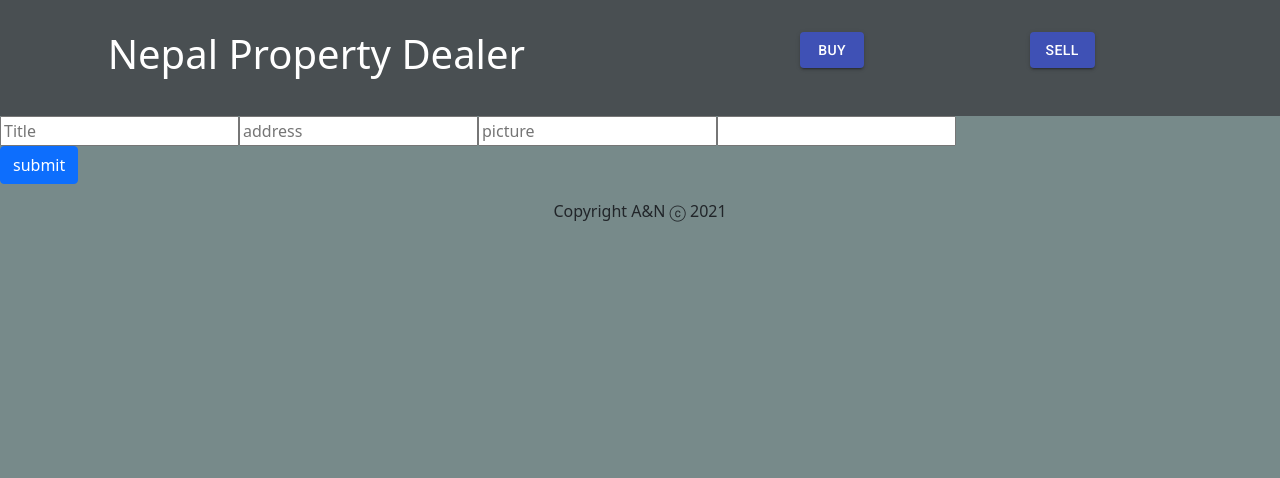
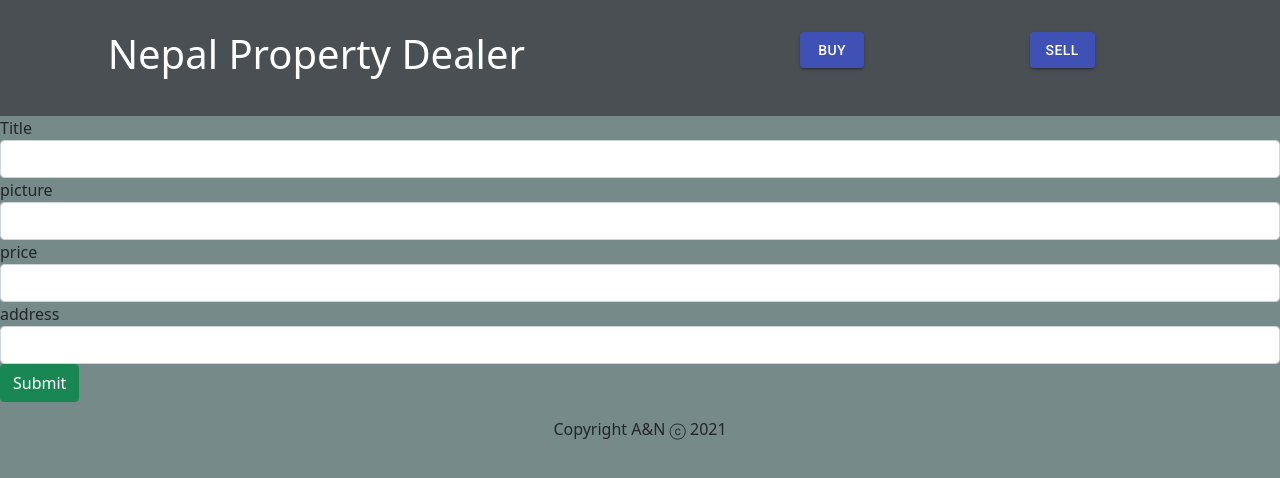
Before and after one commit to nshrestha1989/npd-frontend, a React (Create React App) app: page /sell in a window 1280 px wide. Shown: the top 478 px of the page. Built offline with nearby package versions, Linux system fonts and the light colour scheme.

Commit message:
form page conected to backend and database

```diff
--- a/src/components/App.jsx
+++ b/src/components/App.jsx
@@ -20,7 +20,7 @@ function App() {
     <Router>
       <Nav />
       <Route path="/" exact component={Home} />
-      <Route path="/sell" component={Sell} />
+      <Route path="/sell" component={Sell}  />
       <Route path="/find" component={Find} />
       <Route path="/" exact component={Information} />
 
--- a/src/components/Sell.jsx
+++ b/src/components/Sell.jsx
@@ -2,99 +2,175 @@ import React, { useState } from "react";
 import { Form, Button, Container, Row, Col } from "react-bootstrap";
 import "../styles/sell.css";
 import axios from "axios";
+import create from "../services/PropertyService";
 
-function Sell(props) {
+const Sell=()=>{
+    const initialPropertyState={
+        id:null,
+        title:"",
+        address:"",
+        price:"",
+        picture:""
+    };
 
-    //property post request frontend
-    const [property, setProperty] = useState([]);
 
-    function addProperty(newProperty) {
+const [property,setProperty]=useState(initialPropertyState);
+const[submitted,setSubmitted] =useState(false);
 
-        axios.post("/npd/property", newProperty).then(response => {
-            setProperty(prevProperty => {
-                return [...prevProperty, newProperty]
+const handleInputChange=event=>{
+    const{name,value}=event.target;
+    setProperty({...property,[name]:value});
+};
+
+const saveProperty=()=>{
+    var data={
+        title:property.title,
+        address:property.address,
+        price:property.price,
+        picture:property.picture
+    };
+
+create(data).then(response =>{
+        setProperty({
+            id:response.data.id,
+            title:response.data.title,
+            address:response.data.address,
+            price:response.data.price,
+            picture:response.data.picture
         });
+        setSubmitted(true);
+        console.log(response.data);
+    })
+    .catch(e=>{
+        console.log(e);
     });
+};
 
-    }
-
-    //crate form functions and state
-
-    const [land, setLand] = useState({
-        id: "",
-        address: "",
-        picture: "",
-        price: " ",
-        title: ""
-
-    });
-
-    function handleChange(event) {
-        const { name, value } = event.target;
-
-        setLand((prevLand) => {
-            return {
-                ...prevLand,
-                [name]: value
+const newProperty=() => {
+    setProperty(initialPropertyState);
+    setSubmitted(false);
 };
-        });
-    }
-
-    function submitLand(event) {
-        props.onAdd(land);
-        setLand({
-            id: "",
-            address: "",
-            picture: "",
-            price: " ",
-            title: ""
-        });
-        event.preventDefault();
-    }
 
 
 return (
+    <div className="submit-form">
+      {submitted ? (
         <div>
-            <form className="create-property">
-
+          <h4>You submitted successfully!</h4>
+          <button className="btn btn-success" onClick={newProperty}>
+            Add
+          </button>
+        </div>
+      ) : (
+        <div>
+          <div className="form-group">
+            <label htmlFor="title">Title</label>
             <input
+              type="text"
+              className="form-control"
+              id="title"
+              required
+              value={property.title}
+              onChange={handleInputChange}
               name="title"
-                    onChange={handleChange}
-                    value={land.title}
-                    placeholder="Title"
             />
-
-                <input
-                    name="address"
-                    onChange={handleChange}
-                    value={land.address}
-                    placeholder="address"
-                />
-
-                <input
-                    name="picture"
-                    onChange={handleChange}
-                    value={land.picture}
-                    placeholder="picture"
-                />
-
-                <input
-                    name="price"
-                    onChange={handleChange}
-                    value={land.price}
-                    placeholder="price"
-                />
-
-            </form>
-
-            <Button onClick={submitLand}>
-                submit
-              </Button>
+          </div>
 
 
+
+          <div className="form-group">
+            <label htmlFor="picture">picture</label>
+            <input
+              type="text"
+              className="form-control"
+              id="picture"
+              required
+              value={property.picture}
+              onChange={handleInputChange}
+              name="picture"
+            />
+          </div>
+
+          <div className="form-group">
+            <label htmlFor="price">price</label>
+            <input
+              type="text"
+              className="form-control"
+              id="price"
+              required
+              value={property.price}
+              onChange={handleInputChange}
+              name="price"
+            />
+          </div>
+          <div className="form-group">
+            <label htmlFor="address">address</label>
+            <input
+              type="text"
+              className="form-control"
+              id="address"
+              required
+              value={property.address}
+              onChange={handleInputChange}
+              name="address"
+            />
+          </div>
+
+          <button onClick={saveProperty} className="btn btn-success">
+            Submit
+          </button>
+        </div>
+      )}
     </div>
   );
-}
+};
+
+
+
+
+
+    // return (
+    //     <div>
+    //         <form className="create-property">
+
+    //             <input
+    //                 name="title"
+    //                 onChange={handleChange}
+    //                 value={property.title}
+    //                 placeholder="Title"
+    //             />
+
+    //             <input
+    //                 name="address"
+    //                 onChange={handleChange}
+    //                 value={property.address}
+    //                 placeholder="address"
+    //             />
+
+    //             <input
+    //                 name="picture"
+    //                 onChange={handleChange}
+    //                 value={property.picture}
+    //                 placeholder="picture"
+    //             />
+
+    //             <input
+    //                 name="price"
+    //                 onChange={handleChange}
+    //                 value={property.price}
+    //                 placeholder="price"
+    //             />
+
+    //         </form>
+
+    //         <Button onClick={submitproperty}>
+    //             submit
+    //           </Button>
+
+
+    //     </div>
+    // );
+
 
 //     const [selectedFiles, setSelectedFiles] = useState([]);
 
--- /dev/null
+++ b/src/http-common.jsx
@@ -0,0 +1,8 @@
+import axios from "axios";
+
+export default axios.create({
+  baseURL: "http://localhost:8080/npd",
+  headers: {
+    "Content-type": "application/json"
+  }
+});
--- /dev/null
+++ b/src/services/PropertyService.jsx
@@ -0,0 +1,12 @@
+import http from "../http-common";
+
+const getAll = () => {
+  return http.get("/property");
+};
+
+
+const create = data => {
+  return http.post("/property", data);
+};
+
+export default create;
```
Lines whose indentation alone changed are shown as unchanged.
